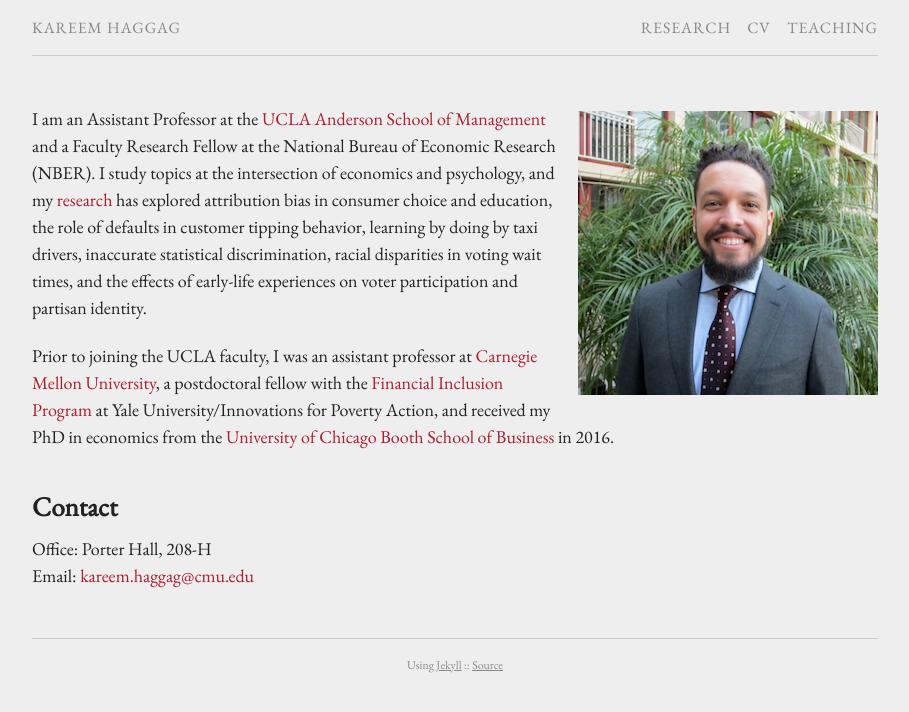
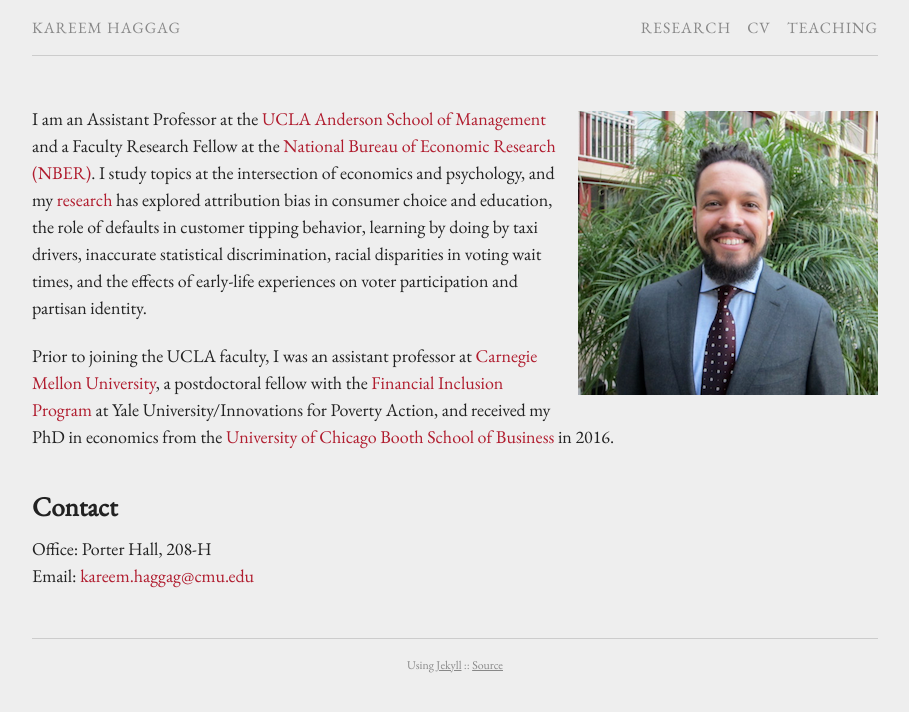
Before and after one commit to kareemhaggag/kareemhaggag.github.io, a Jekyll site: the page built from index.md, in a window 1280 px wide. Shown: the top 712 px of the page, without its empty margins (185-1094 px from the left). Built offline with Jekyll 4.4.1, drawn with Linux system fonts in a browser that asks for light colours.

Commit message:
Update homepage

```diff
--- a/index.md
+++ b/index.md
@@ -6,7 +6,7 @@
 <br />
 {% include image.html url="images/haggag.png" caption="" max_width="100px" align="right" %}
 
-I am an Assistant Professor at the [UCLA Anderson School of Management] and a Faculty Research Fellow at the National Bureau of Economic Research (NBER). I study topics at the intersection of economics and psychology, and my [research] has explored attribution bias in consumer choice and education, the role of defaults in customer tipping behavior, learning by doing by taxi drivers, inaccurate statistical discrimination, racial disparities in voting wait times, and the effects of early-life experiences on voter participation and partisan identity.
+I am an Assistant Professor at the [UCLA Anderson School of Management] and a Faculty Research Fellow at the [National Bureau of Economic Research (NBER)]. I study topics at the intersection of economics and psychology, and my [research] has explored attribution bias in consumer choice and education, the role of defaults in customer tipping behavior, learning by doing by taxi drivers, inaccurate statistical discrimination, racial disparities in voting wait times, and the effects of early-life experiences on voter participation and partisan identity.
 
 Prior to joining the UCLA faculty, I was an assistant professor at [Carnegie Mellon University], a postdoctoral fellow with the [Financial Inclusion Program] at Yale University/Innovations for Poverty Action, and received my PhD in economics from the [University of Chicago Booth School of Business] in 2016.
 
```
